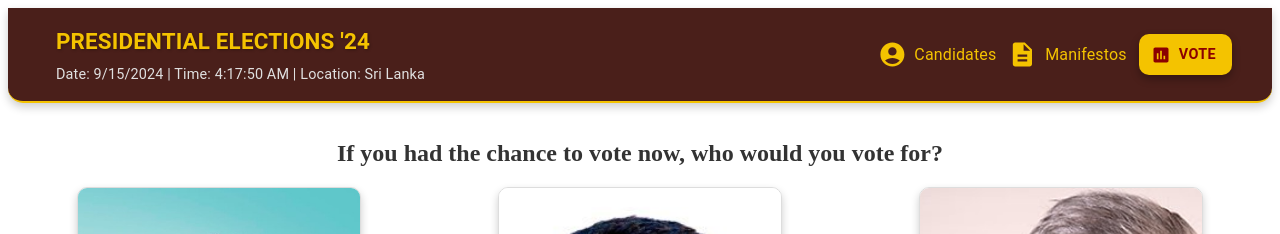
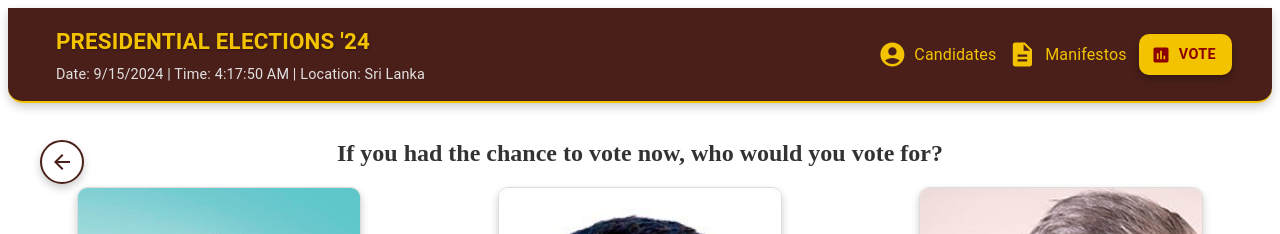
Before and after one commit to CheliM7/043_ChatGPT, a React (Vite) app in the folder frontend/: page /vote in a window 1280 px wide. Shown: the top 234 px of the page. Built offline with nearby package versions, Linux system fonts and the light colour scheme.

Commit message:
back button-voting page

```diff
--- a/frontend/src/pages/votingPage.jsx
+++ b/frontend/src/pages/votingPage.jsx
@@ -1,12 +1,47 @@
 import React, { useState } from 'react';
+import styled from 'styled-components';
+import ArrowBackIcon from '@mui/icons-material/ArrowBack';
 import CandidateTile from '../components/votingPage/CandidateTile';
 import GraphComponent from '../components/votingPage/GraphComponent';
 import PublicPolls from '../components/votingPage/PublicPolls'; // Import the PublicPolls component
-import styled from 'styled-components';
 import AKD from '../assets/AKD.jpg';
 import SP from '../assets/SP.jpeg';
 import RW from '../assets/RW_2.jpeg';
 import Other from '../assets/other.jpeg';
+
+const NAVBAR_HEIGHT = '120px';
+
+const Button = styled.a`
+  position: fixed;
+  top: calc(${NAVBAR_HEIGHT} + 20px); /* Space from the top of the viewport plus a margin */
+  left: 40px;
+  width: 40px; /* Width of the circle */
+  height: 40px; /* Height of the circle */
+  display: flex;
+  align-items: center;
+  justify-content: center;
+  background-color: transparent; /* Transparent background */
+  color: #4A1F1A; /* Icon color */
+  border: 2px solid #4A1F1A; /* Border color */
+  border-radius: 50%; /* Circle shape */
+  text-decoration: none;
+  font-family: 'Roboto', sans-serif;
+  font-weight: 700;
+  box-shadow: 0 4px 8px rgba(0, 0, 0, 0.2);
+  transition: background-color 0.3s, color 0.3s, transform 0.3s;
+
+  &:hover {
+    background-color: #4A1F1A; /* Button background color on hover */
+    color: #fff; /* Icon color on hover */
+    border-color: #4A1F1A; /* Border color on hover */
+    transform: scale(1.05);
+  }
+
+  &:focus {
+    outline: none;
+    box-shadow: 0 0 0 2px rgba(0, 0, 0, 0.3);
+  }
+`;
 
 const Container = styled.div`
   display: flex;
@@ -47,6 +82,10 @@ const VotingPage = () => {
   ];
 
   return (
+    <>
+      <Button href="/home" title="Go to Home">
+        <ArrowBackIcon />
+      </Button>
       <Container>
         <Heading>
           {voteSuccessful ? 'Current voting Results' : 'If you had the chance to vote now, who would you vote for?'}
@@ -70,6 +109,7 @@ const VotingPage = () => {
           </>
         )}
       </Container>
+    </>
   );
 };
 
```
Lines whose indentation alone changed are shown as unchanged.
